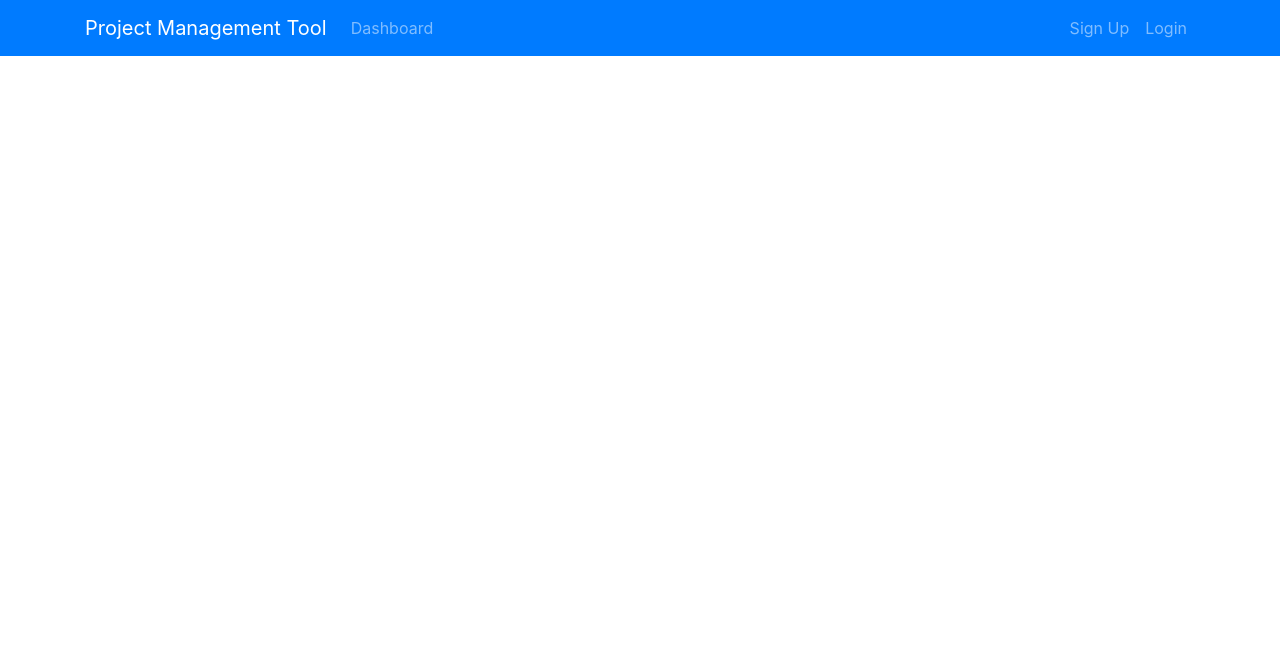
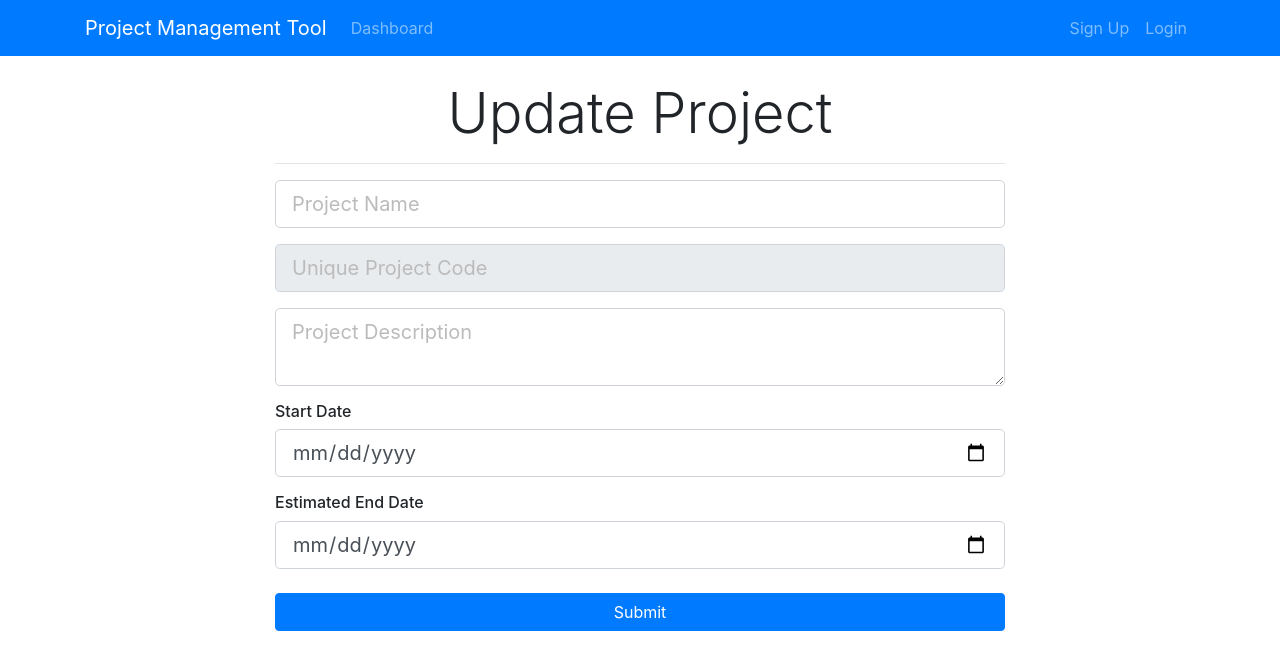
Before and after one commit to yvettequinby/project-management-tool, a React (Create React App) app in the folder project-management-tool-react-client/: page /updateProject/1 in a window 1280 px wide. Shown: the top 670 px of the page. Built offline with nearby package versions, Linux system fonts and the light colour scheme.

Commit message:
update project component

```diff
--- a/project-management-tool-react-client/src/App.js
+++ b/project-management-tool-react-client/src/App.js
@@ -5,6 +5,7 @@
 import Header from "./components/Layout/Header";
 import { BrowserRouter as Router, Route } from "react-router-dom";
 import AddProject from "./components/Project/AddProject";
+import UpdateProject from "./components/Project/UpdateProject";
 import { Provider } from "react-redux";
 import store from "./store";
 
@@ -17,6 +18,11 @@
             <Header />
             <Route exact path="/Dashboard" component={Dashboard} />
             <Route exact path="/addProject" component={AddProject} />
+            <Route
+              exact
+              path="/updateProject/:code"
+              component={UpdateProject}
+            />
           </div>
         </Router>
       </Provider>
--- a/project-management-tool-react-client/src/components/Project/ProjectItem.js
+++ b/project-management-tool-react-client/src/components/Project/ProjectItem.js
@@ -1,4 +1,5 @@
 import React, { Component } from "react";
+import { Link } from "react-router-dom";
 
 class ProjectItem extends Component {
   render() {
@@ -21,11 +22,11 @@
                     <i className="fa fa-flag-checkered pr-1" /> Project Board
                   </li>
                 </a>
-                <a href="#">
+                <Link to={`/updateProject/${project.code}`}>
                   <li className="list-group-item update">
                     <i className="fa fa-edit pr-1" /> Update Project Info
                   </li>
-                </a>
+                </Link>
                 <a href="">
                   <li className="list-group-item delete">
                     <i className="fa fa-minus-circle pr-1" /> Delete Project
--- /dev/null
+++ b/project-management-tool-react-client/src/components/Project/UpdateProject.js
@@ -0,0 +1,64 @@
+import React, { Component } from "react";
+
+class UpdateProject extends Component {
+  render() {
+    return (
+      <div className="project">
+        <div className="container">
+          <div className="row">
+            <div className="col-md-8 m-auto">
+              <h5 className="display-4 text-center">Update Project</h5>
+              <hr />
+              <form>
+                <div className="form-group">
+                  <input
+                    type="text"
+                    className="form-control form-control-lg "
+                    placeholder="Project Name"
+                  />
+                </div>
+                <div className="form-group">
+                  <input
+                    type="text"
+                    className="form-control form-control-lg"
+                    placeholder="Unique Project Code"
+                    disabled
+                  />
+                </div>
+                <div className="form-group">
+                  <textarea
+                    className="form-control form-control-lg"
+                    placeholder="Project Description"
+                  />
+                </div>
+                <h6>Start Date</h6>
+                <div className="form-group">
+                  <input
+                    type="date"
+                    className="form-control form-control-lg"
+                    name="startDate"
+                  />
+                </div>
+                <h6>Estimated End Date</h6>
+                <div className="form-group">
+                  <input
+                    type="date"
+                    className="form-control form-control-lg"
+                    name="endDate"
+                  />
+                </div>
+
+                <input
+                  type="submit"
+                  className="btn btn-primary btn-block mt-4"
+                />
+              </form>
+            </div>
+          </div>
+        </div>
+      </div>
+    );
+  }
+}
+
+export default UpdateProject;
```
